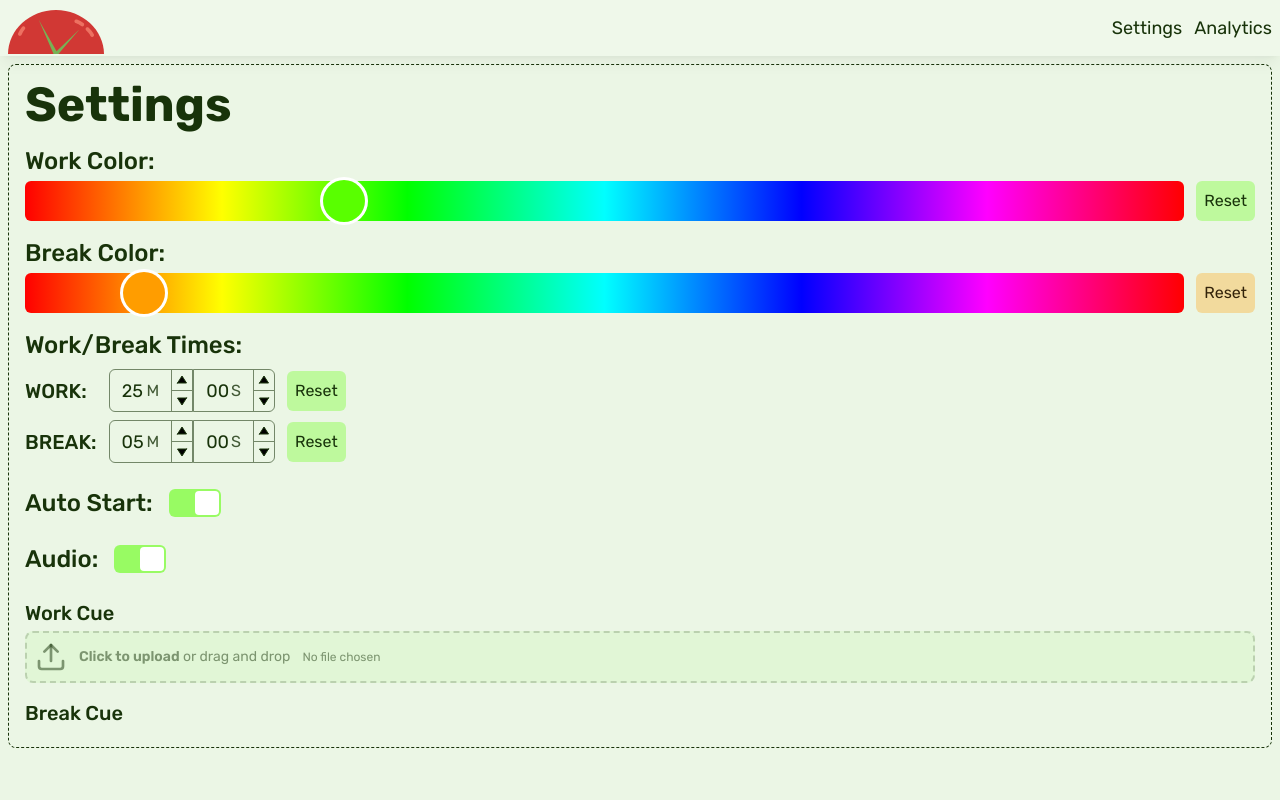
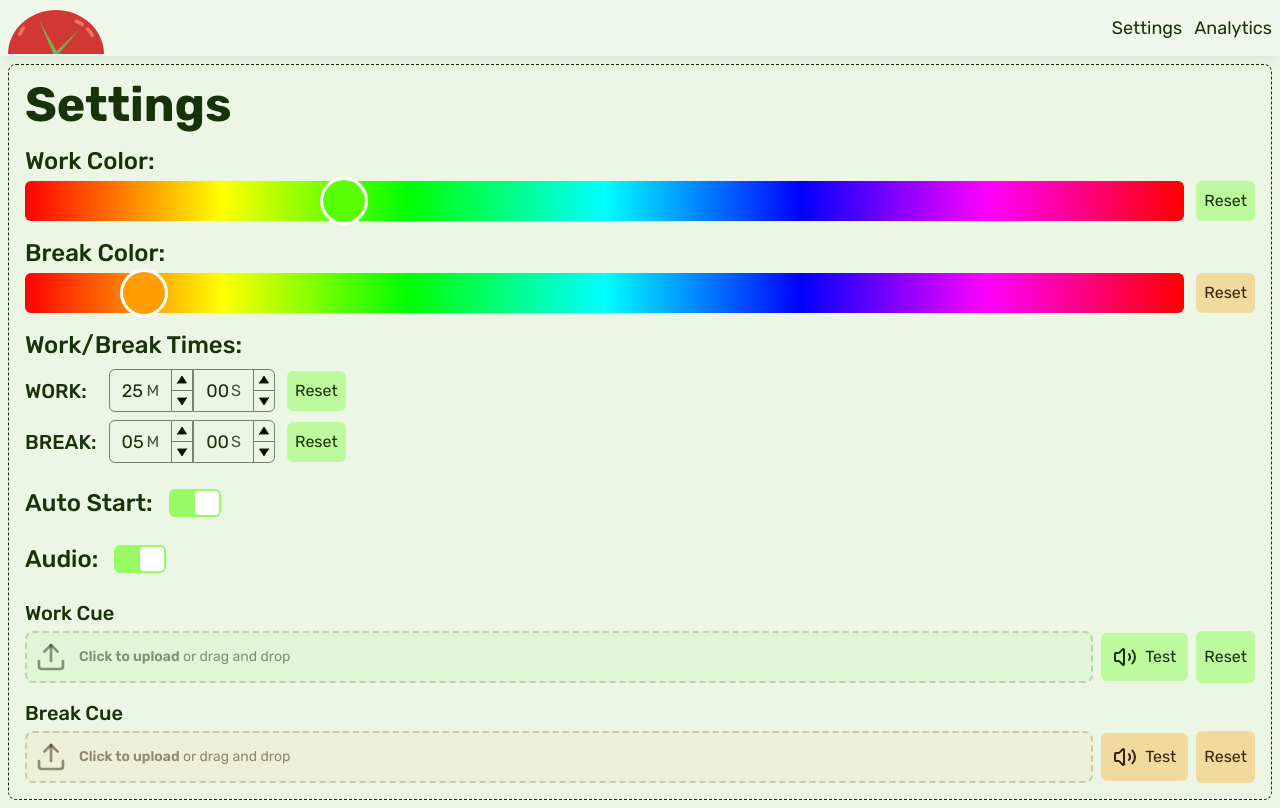
Before and after one commit to SyntaxBox/pomobit, a React (Vite) app: page /settings in a window 1280 px wide. Built offline with nearby package versions, Linux system fonts and the light colour scheme.

Commit message:
Update settings-page.tsx

```diff
--- a/src/routes/settings-page.tsx
+++ b/src/routes/settings-page.tsx
@@ -1,7 +1,8 @@
+import { AudioInput } from "../components";
 import { TimeInput } from "../components/time-input";
 import { useUI } from "../hooks";
 import { DEFAULT_SETTINGS, useSettings } from "../hooks/useSettings";
-import { Button, Container, FileInput, H3, Hue, Switch, Title } from "../ui";
+import { Button, Container, H3, Hue, Switch, Title } from "../ui";
 import { H4 } from "../ui/h4";
 
 export default function SettingsPage() {
@@ -14,6 +15,8 @@ export default function SettingsPage() {
     breakShift,
     autoStart,
     isAudioCuesAllowed,
+    workCue,
+    breakCue,
   } = useSettings();
   return (
     <section
@@ -136,10 +139,45 @@ export default function SettingsPage() {
           <div>
             <div>
               <H4>Work Cue</H4>
-              <FileInput pallet={currentPallet} />
+              <div className="flex gap-2">
+                <AudioInput
+                  pallet={workPallet}
+                  buffer={workCue}
+                  onChange={(newCue) => updateSettings({ workCue: newCue })}
+                />
+                <Button
+                  pallet={workPallet}
+                  className="p-2"
+                  onClick={() =>
+                    updateSettings({
+                      workCue: DEFAULT_SETTINGS.workCue,
+                    })
+                  }
+                >
+                  Reset
+                </Button>
+              </div>
             </div>
             <div>
               <H4>Break Cue</H4>
+              <div className="flex gap-2">
+                <AudioInput
+                  pallet={breakPallet}
+                  buffer={breakCue}
+                  onChange={(newCue) => updateSettings({ breakCue: newCue })}
+                />
+                <Button
+                  pallet={breakPallet}
+                  className="p-2"
+                  onClick={() =>
+                    updateSettings({
+                      breakCue: DEFAULT_SETTINGS.breakCue,
+                    })
+                  }
+                >
+                  Reset
+                </Button>
+              </div>
             </div>
           </div>
         </div>
```
